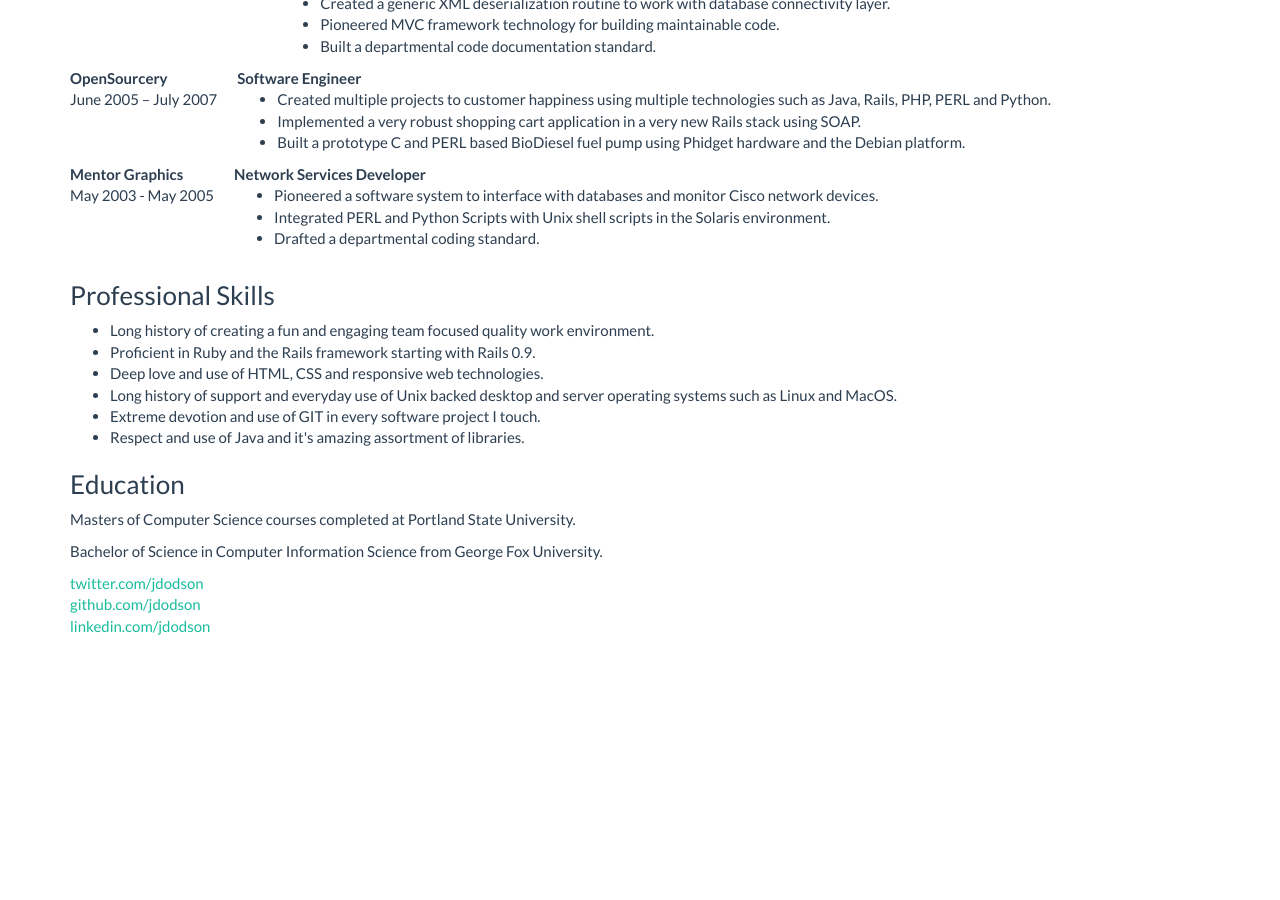
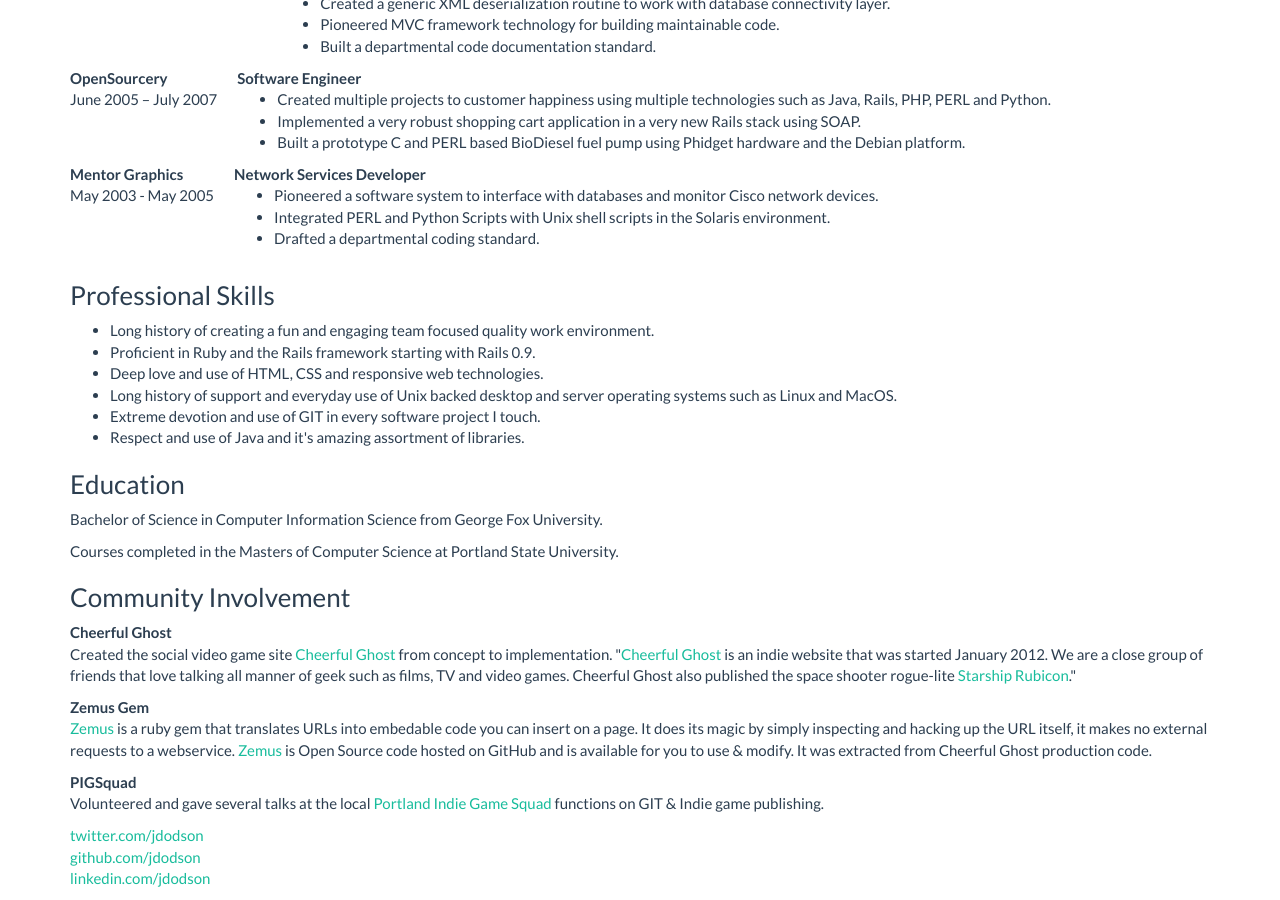
Before and after one commit to jdodson/oldjdodsonorg, a Jekyll site: the page built from resume.html, in a window 1280 px wide and 900 px high, scrolled down 1061 px. Built offline with Jekyll 4.4.1, drawn with Linux system fonts in a browser that asks for light colours; Markdown is read by kramdown in place of the engine named in the settings; before the commit the page ends 1708 px from its top, so only the background shows below that.

Commit message:
Added community involvement and made a suggestion RE Francesca to the education

```diff
--- a/resume.html
+++ b/resume.html
@@ -163,5 +163,22 @@
 </ul>
 
 <h3>Education</h3>
-<p>Masters of Computer Science courses completed at Portland State University.</p>
 <p>Bachelor of Science in Computer Information Science from George Fox University.</p>
+<p>Courses completed in the Masters of Computer Science at Portland State University.</p>
+
+<h3>Community Involvement</h3>
+
+  <p>
+    <div><strong>Cheerful Ghost</strong></div>
+    Created the social video game site <a href='http://cheerfulghost.com'>Cheerful Ghost</a> from concept to implementation.  "<a href='http://cheerfulghost.com'>Cheerful Ghost</a> is an indie website that was started January 2012. We are a close group of friends that love talking all manner of geek such as films, TV and video games. Cheerful Ghost also published the space shooter rogue-lite <a href='http://www.starshiprubicon.com'>Starship Rubicon</a>."
+  </p>
+
+  <p>
+    <div><strong>Zemus Gem</strong></div>
+    <a href='https://github.com/jdodson/zemus'>Zemus</a> is a ruby gem that translates URLs into embedable code you can insert on a page. It does its magic by simply inspecting and hacking up the URL itself, it makes no external requests to a webservice. <a href='https://github.com/jdodson/zemus'>Zemus</a> is Open Source code hosted on GitHub and is available for you to use & modify.  It was extracted from Cheerful Ghost production code.
+  </p>
+
+  <p>
+    <div><strong>PIGSquad</strong></div>
+    Volunteered and gave several talks at the local <a href='http://pigsquad.com/'>Portland Indie Game Squad</a> functions on GIT & Indie game publishing.
+  </p>
```
